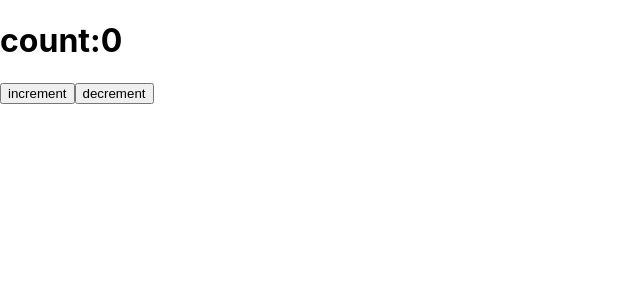
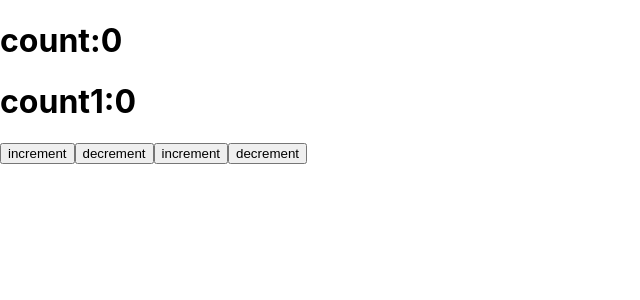
Before and after one commit to divyashan3223/react-batch-11, a React (Create React App) app: page / in a window 1280 px wide. Shown: the top 300 px of the page, without its empty margins (0-640 px from the left). Built offline with nearby package versions, Linux system fonts and the light colour scheme.

Commit message:
useeffect

```diff
--- a/src/components/button/classComponent/button/Button.jsx
+++ b/src/components/button/classComponent/button/Button.jsx
@@ -1,17 +1,36 @@
 import "./button.css";
-import { useState } from "react";
-const Button = ({ content }) => {
+import { useEffect, useState } from "react";
+const Button = () => {
   const [data, setData] = useState(0);
-
+  const [data1, setData1] = useState(0);
+  useEffect(() => {
+    console.log("data is working in backend");
+  }, [data1]);
   let handleClick = () => {
     setData((data) => data + 1);
+
     console.log(data);
   };
+  let handleClick1 = () => {
+    setData1((data1) => data1 + 1);
+  };
+  let decrement = () => {
+    setData((data) => data - 1);
+
+    console.log(data);
+  };
+  let decrement1 = () => {
+    setData1((data1) => data1 - 1);
+  };
+
   return (
     <div className="container">
       <h1>count:{data}</h1>
+      <h1>count1:{data1}</h1>
       <button onClick={handleClick}>increment</button>
-      <button onClick={handleClick}>decrement</button>
+      <button onClick={decrement}>decrement</button>
+      <button onClick={handleClick1}>increment</button>
+      <button onClick={decrement1}>decrement</button>
     </div>
   );
 };
```
Also changed, not shown: intro.html (+17 -10 lines).
